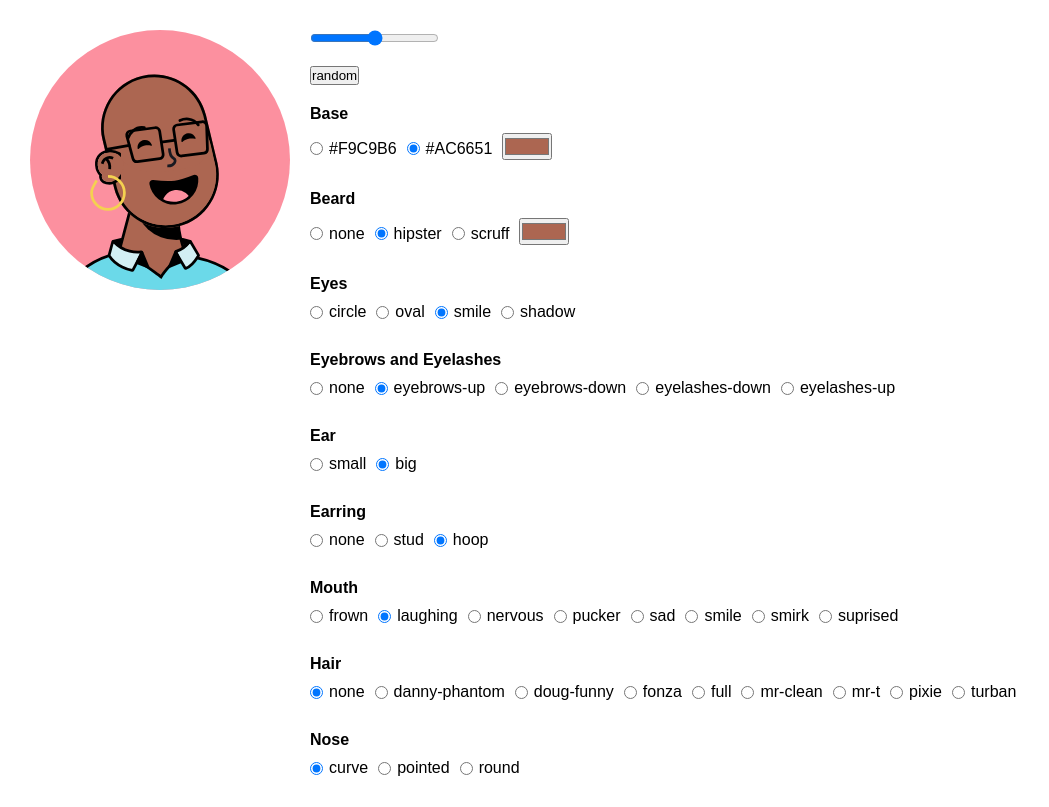
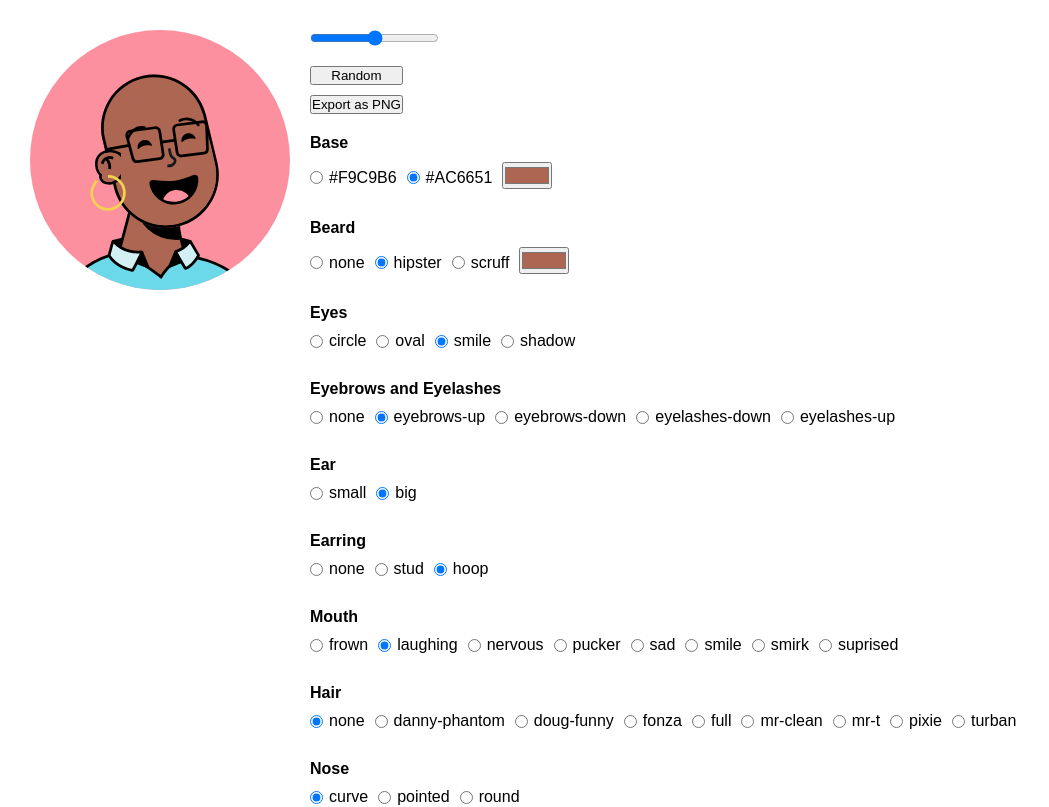
Before and after one commit to ademilter/vue-nice-avatar, a Vue app: page / in a window 1280 px wide. Shown: the top 807 px of the page, without its empty margins (0-1049 px from the left). Built offline with nearby package versions, Linux system fonts and the light colour scheme.

Commit message:
Added export as png option

```diff
--- a/package.json
+++ b/package.json
@@ -26,6 +26,7 @@
   },
   "dependencies": {
     "core-js": "^3.6.5",
+    "save-svg-as-png": "^1.4.17",
     "vue": "^2.6.11"
   },
   "devDependencies": {
--- a/src/App.vue
+++ b/src/App.vue
@@ -1,7 +1,8 @@
 <template>
   <div class="screen">
-    <div class="avatar">
+    <div class="avatar" >
       <NiceAvatar
+        id="NiceAvatar"
         :size="size"
         :base="base"
         :eye="eye"
@@ -24,7 +25,8 @@
         <input type="range" min="60" max="250" v-model="size" />
       </div>
       <div>
-        <button type="button" @click="random">random</button>
+        <button type="button" @click="random">Random</button>
+        <button type="button" @click="getpng">Export as PNG</button>
       </div>
 
       <div>
@@ -177,6 +179,10 @@ import {
   COLORS,
 } from "./components/NiceAvatar/types";
 import NiceAvatar from "./components/NiceAvatar/NiceAvatar";
+import { saveSvgAsPng } from "save-svg-as-png";
+
+
+
 
 export default {
   name: "App",
@@ -258,6 +264,20 @@ export default {
     getRandom(list) {
       return list[Math.floor(Math.random() * list.length)];
     },
+    async getpng(){
+      const opts = {
+        scale: 1,
+        encoderOptions: 1
+        }
+
+      const data = document.getElementById('NiceAvatar');
+
+      return await saveSvgAsPng(data,"NiceAvatar",opts);
+
+
+    },
+
+
   },
 };
 </script>
```
Also changed, not shown: 1 other file (tests, documents, lock files or other folders).
